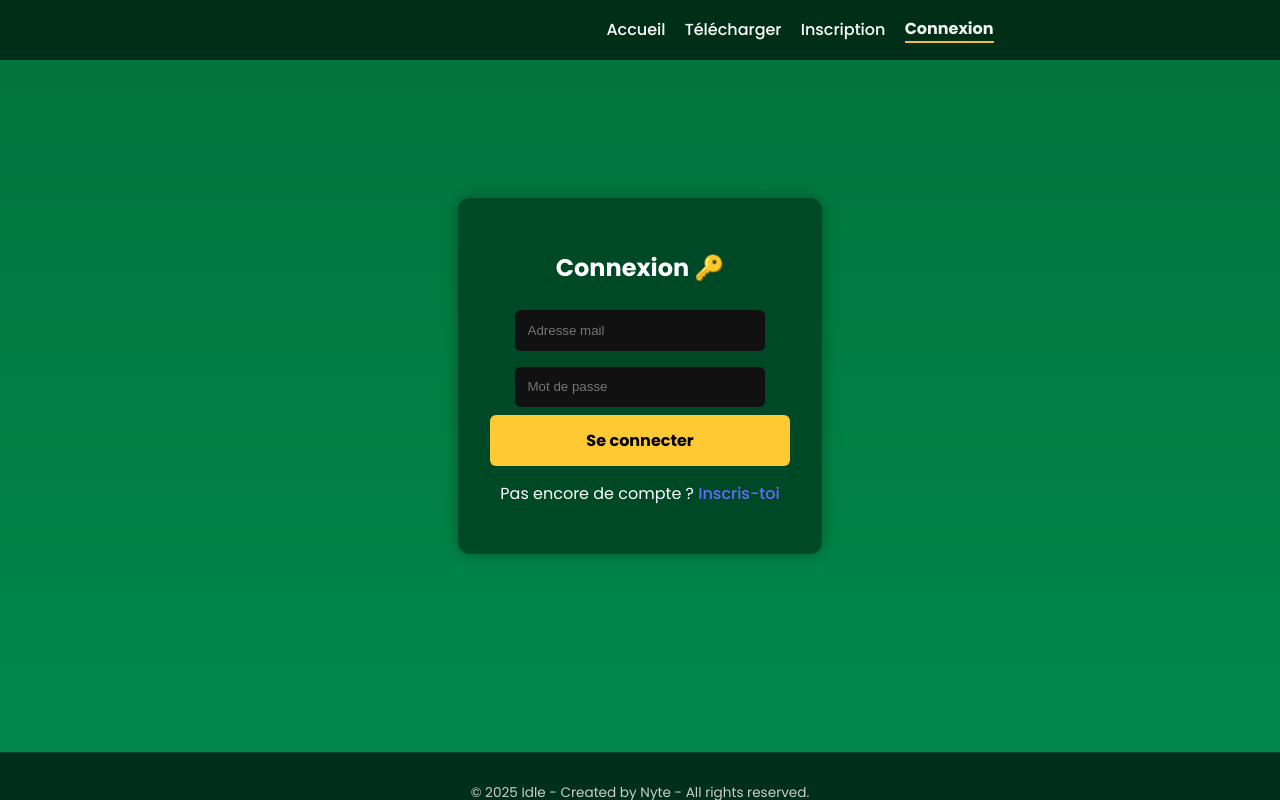
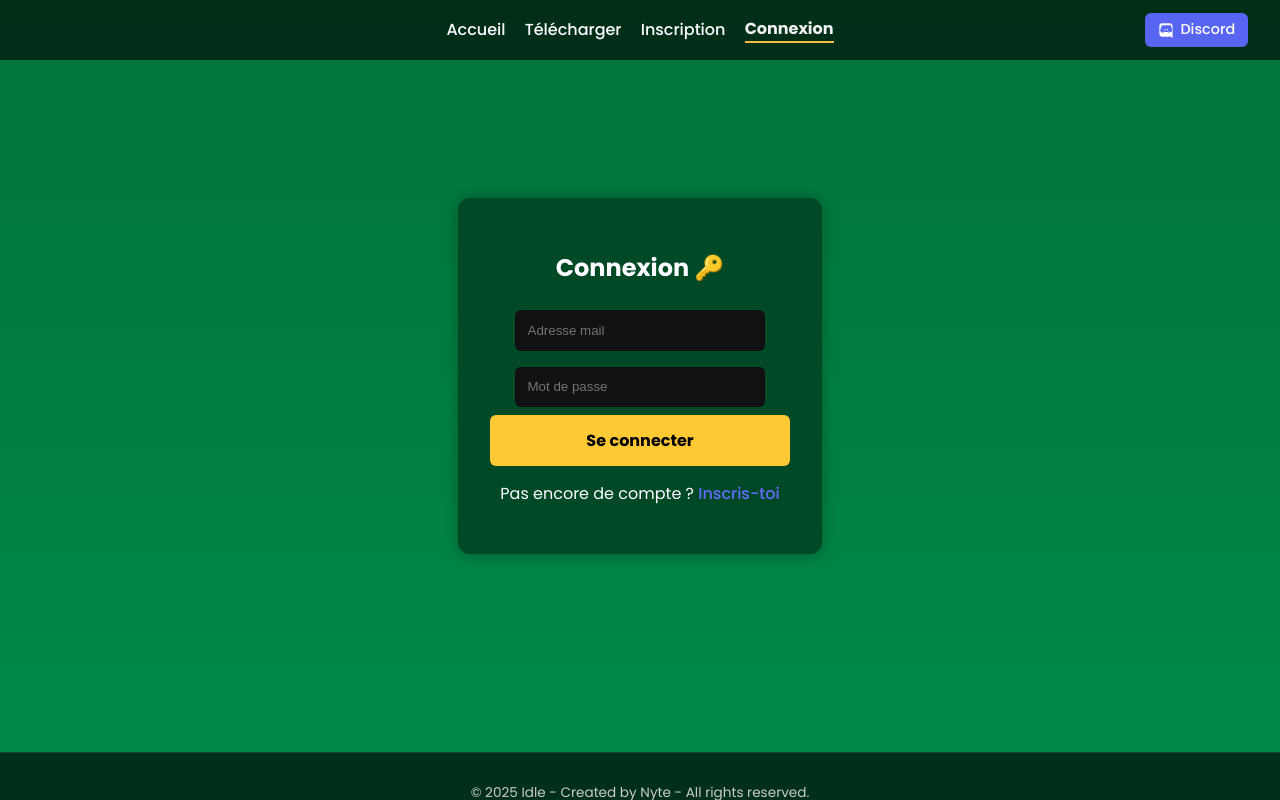
Before and after one commit to NyteProDev/Site, a React (Vite) app: page /connexion in a window 1280 px wide. Built offline with nearby package versions, Linux system fonts and the light colour scheme; no server answers.

Commit message:
navbar.css

```diff
--- a/src/components/Navbar.css
+++ b/src/components/Navbar.css
@@ -1,7 +1,7 @@
 .navbar {
   position: fixed;
   top: 0;
-  width: 200vh;
+  width: 100%;
   height: 60px;
   background-color: rgba(0, 0, 0, 0.6);
   color: white;
```
